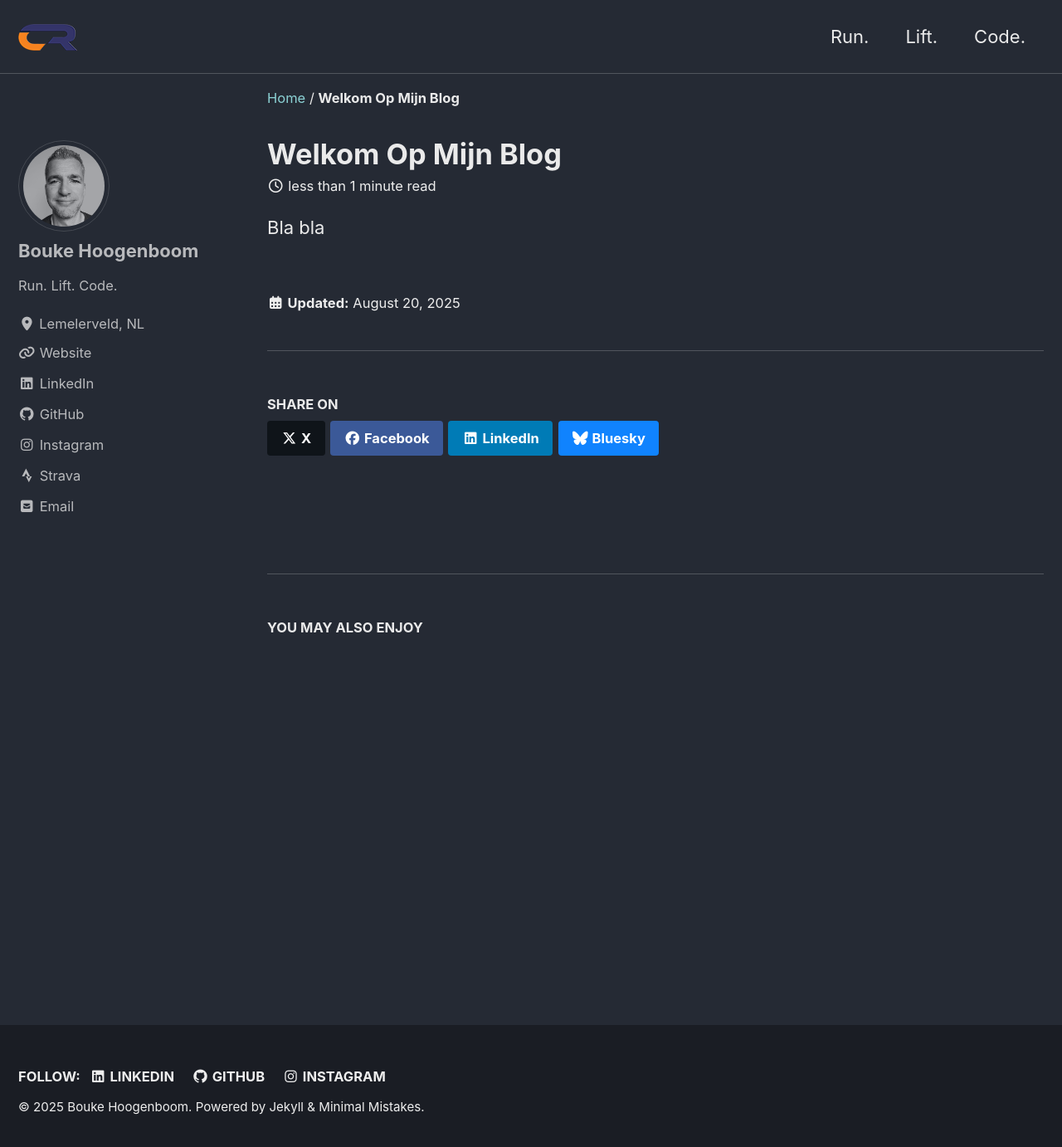
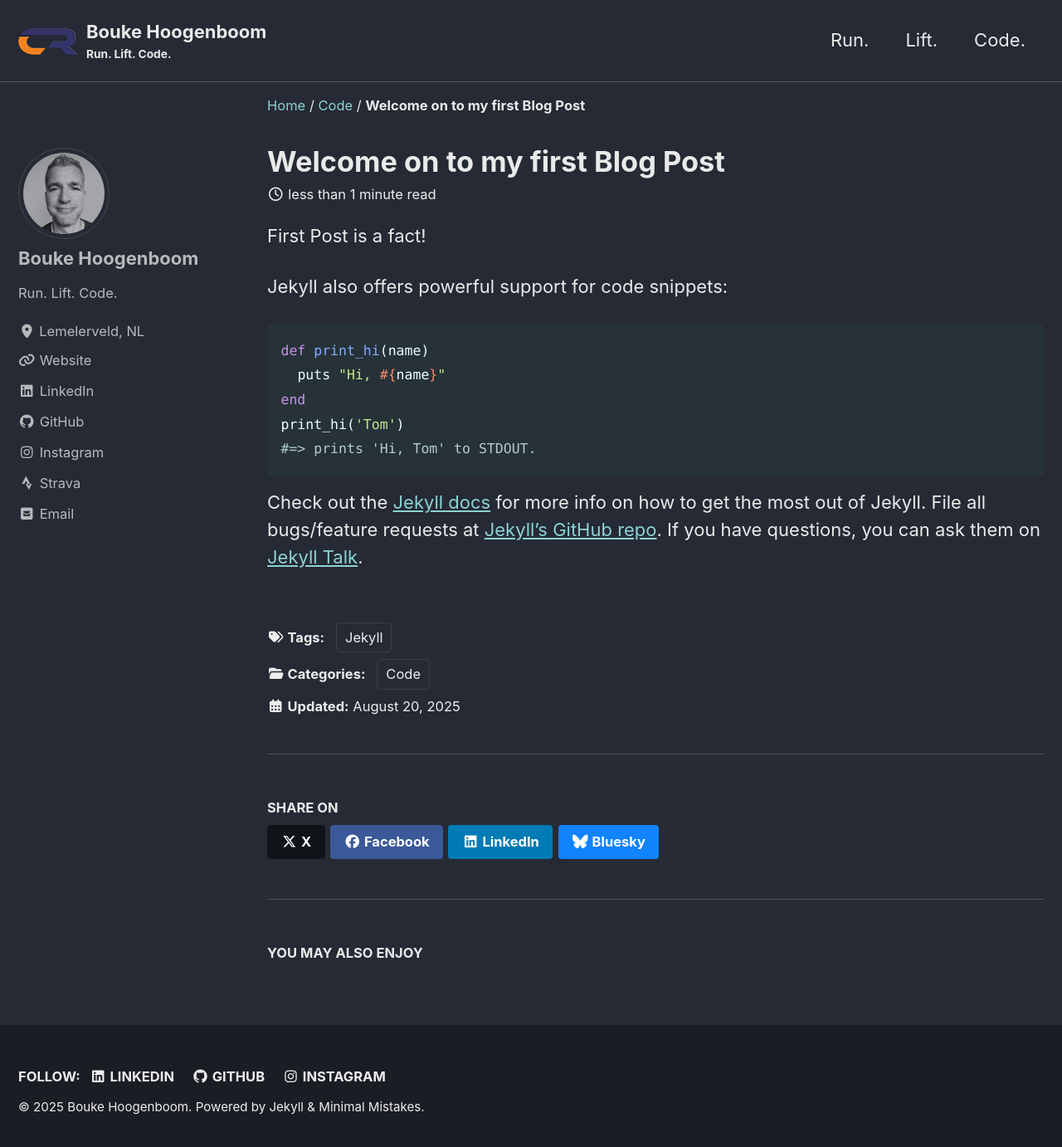
Before and after one commit to bhoogenboom/BoukeHoogenboom, a Jekyll site: the page built from _posts/2025-08-20-welkom-op-mijn-blog.md, in a window 1280 px wide and 1390 px high. Shown: the top 1382 px of the window at 83% size. Built offline with Jekyll 4.4.1, drawn with Linux system fonts in a browser that asks for light colours; cached includes are drawn as plain includes.

Commit message:
Build site

````diff
--- a/_config.yml
+++ b/_config.yml
@@ -18,7 +18,7 @@ minimal_mistakes_skin    : "dark" # "air", "aqua", "contrast", "dark", "dirt", "
 locale                   : "en-US"
 title                    : "Bouke Hoogenboom"
 title_separator          : "@"
-subtitle                 : # site tagline that appears below site title in masthead
+subtitle                 : "Run. Lift. Code." # site tagline that appears below site title in masthead
 name                     : "Bouke Hoogenboom"
 description              : "Run. Lift. Code."
 url                      : "https://bhoogenboom.github.io/BoukeHoogenboom" # the base hostname & protocol for your site e.g. "https://mmistakes.github.io"
@@ -26,7 +26,7 @@ baseurl                  : "" # the subpath of your site, e.g. "/blog"
 repository               : "bhoogenboom/BoukeHoogenboom" # GitHub username/repo-name e.g. "mmistakes/minimal-mistakes"
 teaser                   : "/assets/images/500x300.png" # path of fallback teaser image, e.g. "/assets/images/500x300.png"
 logo                     : "/assets/images/CR-Logo-BlueOrange-71x32.png" # path of logo image to display in the masthead, e.g. "/assets/images/88x88.png"
-masthead_title           : " " # overrides the website title displayed in the masthead, use " " for no title
+masthead_title           : "Bouke Hoogenboom" # overrides the website title displayed in the masthead, use " " for no title
 breadcrumbs              : true # true, false (default)
 words_per_minute         : 200
 comments:
@@ -168,8 +168,6 @@ exclude:
   - Rakefile
   - README
   - tmp
-  - /docs # ignore Minimal Mistakes /docs
-  - /test # ignore Minimal Mistakes /test
 keep_files:
   - .git
   - .svn
--- a/_posts/2025-08-20-welkom-op-mijn-blog.md
+++ b/_posts/2025-08-20-welkom-op-mijn-blog.md
@@ -1 +1,27 @@
-Bla bla
+---
+title:  "Welcome on to my first Blog Post"
+header:
+  teaser: "/assets/images/Binary-Code-500x300.jpg"
+categories:
+  - Code
+tags:
+  - Jekyll
+---
+
+First Post is a fact!
+
+Jekyll also offers powerful support for code snippets:
+
+```ruby
+def print_hi(name)
+  puts "Hi, #{name}"
+end
+print_hi('Tom')
+#=> prints 'Hi, Tom' to STDOUT.
+```
+
+Check out the [Jekyll docs][jekyll-docs] for more info on how to get the most out of Jekyll. File all bugs/feature requests at [Jekyll's GitHub repo][jekyll-gh]. If you have questions, you can ask them on [Jekyll Talk][jekyll-talk].
+
+[jekyll-docs]: http://jekyllrb.com/docs/home
+[jekyll-gh]:   https://github.com/jekyll/jekyll
+[jekyll-talk]: https://talk.jekyllrb.com/
````
